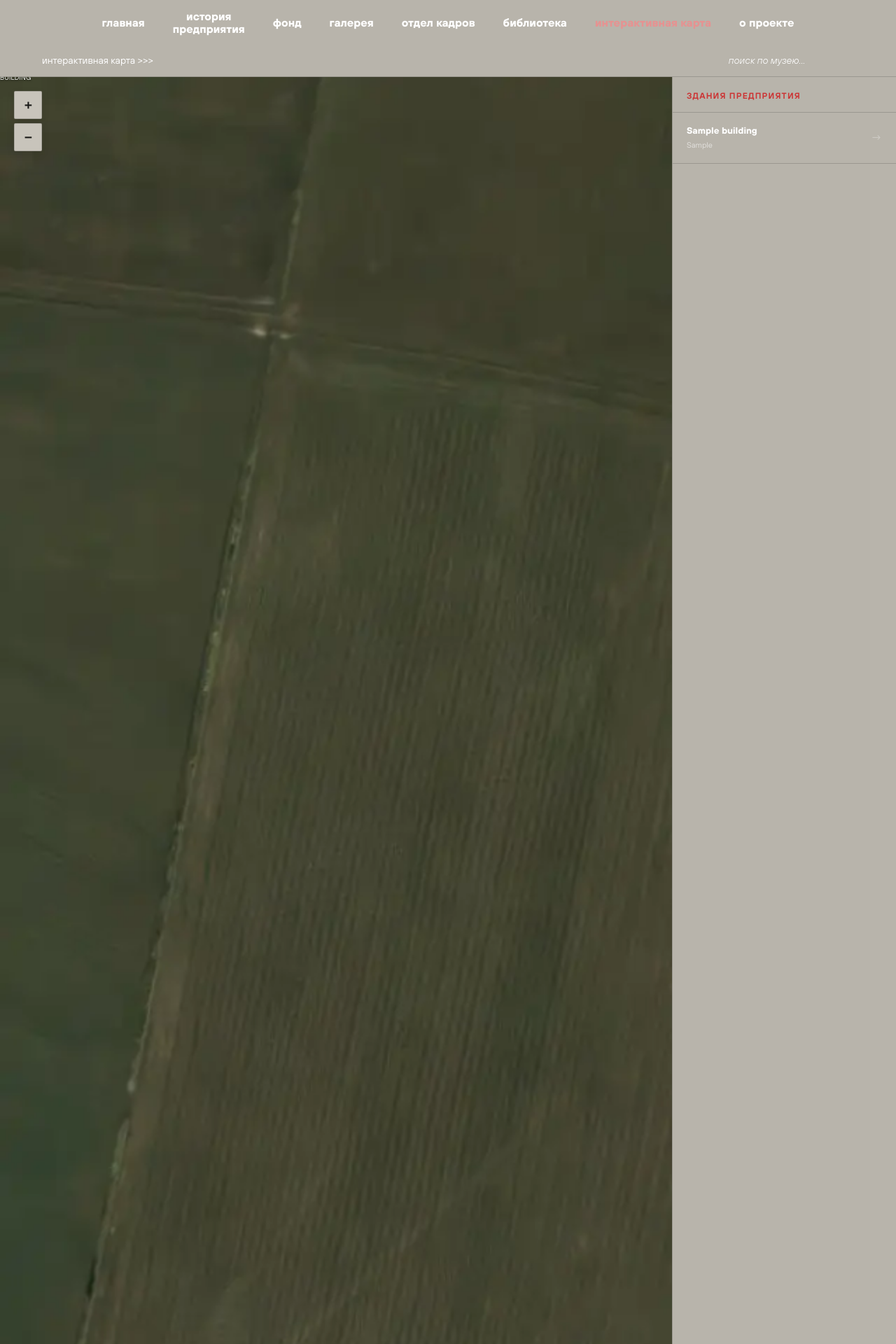
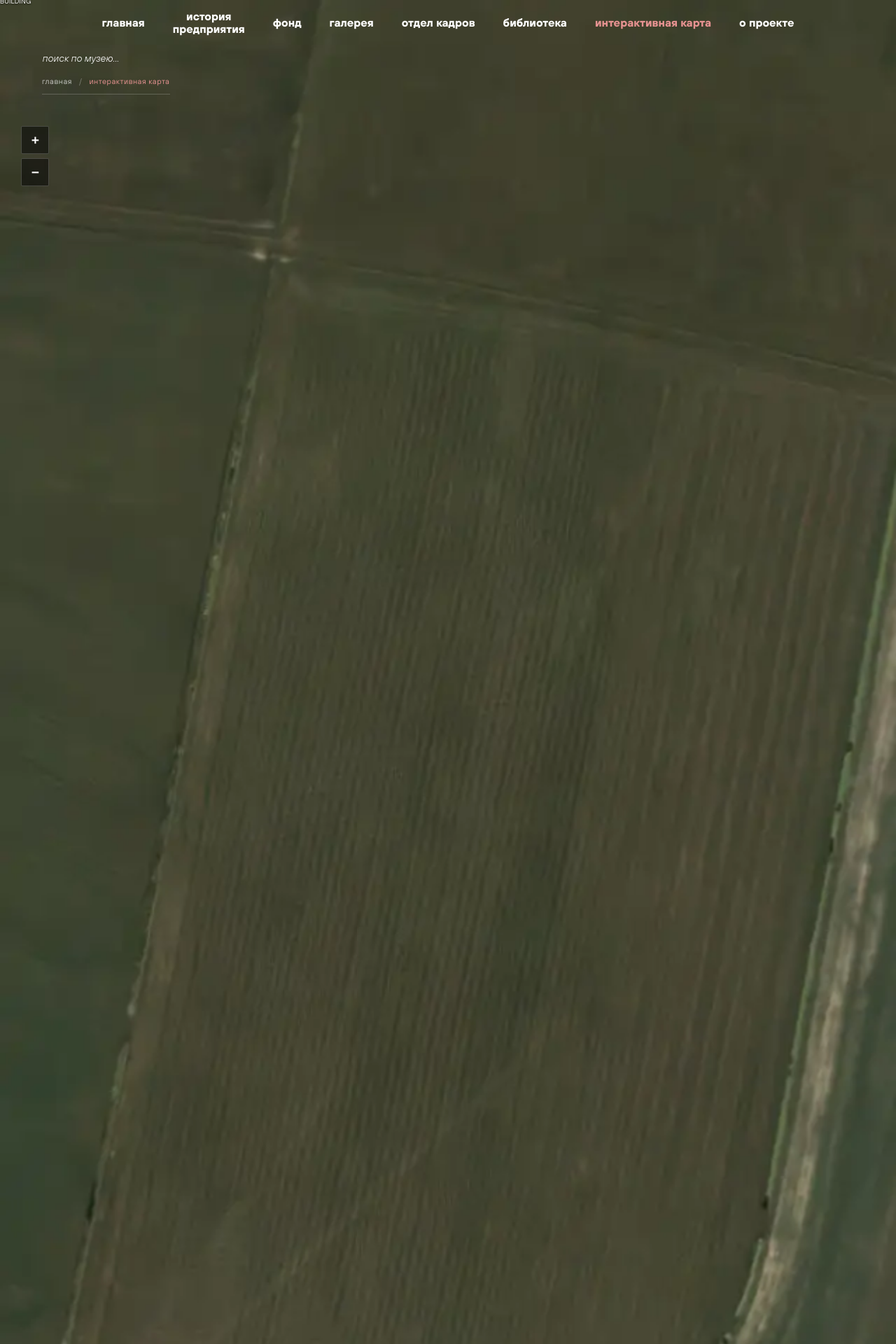
Before and after one commit to Ad1CS/Museum-website-white, a Django app: page /map/ in a window 1280 px wide. Shown: the top 1920 px of the page at 70% size. Run offline with Django 5.2, Linux system fonts and the light colour scheme; tables that the repository leaves empty hold one stand-in row (values such as "Sample post"); grey boxes marked "Sample" are stand-in pictures.

Commit message:
UI: Refactor interactive map to match reference design with fullscreen background, overlay panels, and #E69291 accents

```diff
--- a/templates/mapblock/map.html
+++ b/templates/mapblock/map.html
@@ -9,26 +9,54 @@
 <link rel="preload" as="image" href="{% static 'img/map2002.webp' %}">
 <script src="https://unpkg.com/leaflet@1.9.4/dist/leaflet.js"></script>
 <style>
+/* Fullscreen background map layout */
 #main-content {
-  display: flex;
-  flex-direction: column;
-  flex: 1;
+  position: fixed; top: 0; left: 0; right: 0; bottom: 0;
+  z-index: 1;
 }
 #leaflet-map {
   width:100%; height: 100%;
-  background:#2a2722;
+  background:#1a1815;
 }
 .map-wrapper {
-  display:flex; flex: 1; align-items:stretch;
+  width:100%; height: 100%; position: relative;
 }
-.map-area { flex:1; min-width:0; position:relative; overflow: hidden; }
+.map-area { width:100%; height: 100%; }
+
+/* Hide footer for this page */
+footer#site-footer { display: none !important; }
+
+/* Header Overlay */
+#header {
+  position: absolute; top: 0; left: 0; right: 0; z-index: 5000;
+  background: transparent !important;
+}
+.header-sub-row { border-bottom: none !important; }
+.main-nav a { color: #fff !important; }
+.main-nav a:hover, .main-nav a.active { color: #E69291 !important; }
+.header-section-name { display: none; } /* Hide duplicate section name in header */
+
+/* Breadcrumbs Overlay */
+.breadcrumbs-overlay {
+  position: absolute; top: 100px; left: 60px; z-index: 5000;
+  pointer-events: none;
+}
+.breadcrumbs {
+  background: transparent !important; border: none !important;
+  border-bottom: 1px solid rgba(255,255,255,0.2) !important;
+  padding: 8px 0 !important; font-size: 11px !important;
+  letter-spacing: 0.05em; display: flex; align-items: center; gap: 10px;
+}
+.breadcrumbs a, .breadcrumbs span { color: rgba(255,255,255,0.7) !important; }
+.breadcrumbs .sep { opacity: 0.5; }
+.breadcrumbs .current-item { color: #E69291 !important; }
 
 /* Professional Map Loader */
 .map-loader-overlay {
   position: absolute;
   top: 0; left: 0; right: 0; bottom: 0;
   background: #1a1815;
-  z-index: 5000;
+  z-index: 6000;
   display: flex;
   align-items: center;
   justify-content: center;
@@ -114,159 +142,96 @@
   display: flex; align-items: center; justify-content: center;
 }
 
-/* Sidebar Dropdown - "Accordion" style */
-.map-sidebar-wrap {
-  width:320px; flex-shrink:0; background:var(--bg2);
-  border-left:1px solid var(--border); overflow-y:auto;
+/* Hide existing sidebar */
+.map-sidebar-wrap { display: none !important; }
+
+/* New Building Info Panel (Popup) */
+.building-popup-panel {
+  position: absolute; right: 40px; top: 140px; bottom: 80px;
+  width: 380px; background: rgba(0,0,0,0.75);
+  backdrop-filter: blur(10px);
+  z-index: 4500; color: #fff;
+  display: none; flex-direction: column;
+  box-shadow: 0 10px 40px rgba(0,0,0,0.6);
+  transition: all 0.3s ease;
+  overflow: hidden;
+  border: 1px solid rgba(255,255,255,0.1);
 }
-.map-sidebar-wrap h3 {
-  font-size:12px; font-weight:600; letter-spacing:.1em;
-  text-transform:uppercase; color:var(--red);
-  padding:18px 20px 12px; border-bottom:1px solid var(--border);
-  background: var(--bg2); position: sticky; top: 0; z-index: 10;
+.building-popup-panel.active { display: flex; }
+.popup-close {
+  position: absolute; top: 15px; right: 20px;
+  font-size: 24px; color: #fff; cursor: pointer; z-index: 10;
+  opacity: 0.6; transition: opacity 0.2s;
 }
-.building-list-item {
-  padding: 0; border-bottom: 1px solid var(--border);
-  cursor: default; transition: background .2s;
-  background: var(--bg2);
+.popup-close:hover { opacity: 1; }
+.popup-img-wrap { width: 100%; height: 240px; overflow: hidden; background: #000; }
+.popup-img-wrap img { width: 100%; height: 100%; object-fit: cover; }
+.popup-body { padding: 30px; flex: 1; overflow-y: auto; }
+.popup-body h2 {
+  font-size: 20px; font-weight: 700; text-transform: uppercase;
+  margin-bottom: 15px; color: #fff; line-height: 1.2;
 }
-.b-list-header {
-  padding: 16px 20px; cursor: pointer;
-  display: flex; justify-content: space-between; align-items: center;
-  transition: background .2s;
+.popup-desc {
+  font-family: var(--font); font-size: 14px; color: rgba(255,255,255,0.85);
+  line-height: 1.7; margin-bottom: 25px;
 }
-.b-list-header:hover { background: var(--bg3); }
-.building-list-item.active .b-list-header { background: var(--bg3); }
+.popup-footer { padding: 0 30px 30px; }
+.popup-link {
+  font-size: 12px; color: #fff; text-transform: uppercase;
+  letter-spacing: 0.12em; text-decoration: none;
+  opacity: 0.7; transition: all 0.2s;
+  border-bottom: 1px solid rgba(255,255,255,0.3);
+  padding-bottom: 2px;
+}
+.popup-link:hover { opacity: 1; color: #E69291; border-color: #E69291; }
+.popup-link::after { content: " →"; }
 
-.b-list-header-text { flex: 1; }
-.b-list-header h4 {
-  font-size: 13px; font-weight: 700; color: #fff; margin: 0;
-  transition: color .2s;
+/* Bottom Map Navigation */
+.map-bottom-nav {
+  position: absolute; bottom: 35px; left: 50%; transform: translateX(-50%);
+  z-index: 4500; display: flex; gap: 40px; white-space: nowrap;
 }
-.building-list-item.active h4 { color: var(--red); }
-.b-list-header p { font-size: 11px; color: rgba(255,255,255,0.6); margin: 2px 0 0; }
-
-.b-list-header::after {
-  content: '→'; font-size: 16px; color: rgba(255,255,255,0.3);
-  margin-left: 12px; transition: transform .3s, color .3s;
+.map-nav-item {
+  color: #fff; font-size: 12px; font-weight: 500; text-transform: lowercase;
+  cursor: pointer; transition: color 0.2s; opacity: 0.85;
 }
-.building-list-item.active .b-list-header::after {
-  transform: rotate(90deg); color: var(--red);
-}
-
-.b-list-content {
-  max-height: 0; overflow: hidden;
-  transition: max-height 0.4s cubic-bezier(0.4, 0, 0.2, 1);
-  background: var(--bg);
-}
-.building-list-item.active .b-list-content {
-  max-height: 1500px;
-  border-top: 1px solid var(--border);
-}
-.b-list-inner {
-  padding: 20px;
-}
-
-.b-list-img {
-  width: 100%; border: 1px solid var(--border);
-  margin-bottom: 16px; border-radius: 2px;
-  box-shadow: 0 4px 12px rgba(0,0,0,0.1);
-}
-.b-list-desc {
-  font-size: 13px; color: #fff; line-height: 1.6; margin-bottom: 18px;
-  font-family: var(--serif); opacity: 0.95;
-}
-.b-list-photos {
-  display: grid; grid-template-columns: repeat(3, 1fr); gap: 8px;
-  margin-bottom: 18px;
-}
-.b-list-photos img {
-  width: 100%; aspect-ratio: 1/1; object-fit: cover;
-  border-radius: 2px; border: 1px solid var(--border);
-  cursor: pointer; transition: transform .2s, opacity .2s;
-}
-.b-list-photos img:hover { transform: scale(1.05); opacity: 0.9; }
-.b-list-link {
-  display: flex; align-items: center; gap: 6px;
-  font-size: 11px; font-weight: 700;
-  color: var(--red); text-transform: uppercase; letter-spacing: .08em;
-  transition: color .2s;
-}
-.b-list-link:hover { color: #fff; }
+.map-nav-item:hover, .map-nav-item.active { color: #E69291; opacity: 1; }
 
 /* Custom Map Controls */
-.leaflet-control-zoom { border: none !important; margin: 20px !important; }
+.leaflet-control-zoom { border: none !important; margin-top: 180px !important; margin-left: 30px !important; }
 .leaflet-control-zoom a {
-  background: var(--bg) !important; color: var(--text) !important;
-  border: 1px solid var(--border) !important;
+  background: rgba(0,0,0,0.5) !important; color: #fff !important;
+  border: 1px solid rgba(255,255,255,0.2) !important;
   width: 40px !important; height: 40px !important;
   line-height: 40px !important; font-size: 18px !important;
-  border-radius: 2px !important; box-shadow: 0 4px 12px rgba(0,0,0,0.1) !important;
+  border-radius: 2px !important;
   margin-bottom: 6px !important; transition: all .2s !important;
   display: flex !important; align-items: center; justify-content: center;
 }
-.leaflet-control-zoom a:hover { color: #fff !important; background: #e69291 !important; border-color: #e69291 !important; }
+.leaflet-control-zoom a:hover { color: #fff !important; background: #E69291 !important; border-color: #E69291 !important; }
 
-/* Drawing Mode Results Overlay */
-#draw-results {
-  position: absolute; top: 70px; left: 15px;
-  background: rgba(0,0,0,0.85); color: #fff;
-  padding: 15px; border-radius: 6px;
-  font-family: monospace; font-size: 11px;
-  z-index: 2000; display: none;
-  max-width: 280px; border: 1px solid var(--red);
-  box-shadow: 0 4px 20px rgba(0,0,0,0.5);
-}
-#draw-results h4 { margin: 0 0 10px; color: var(--red); text-transform: uppercase; font-size: 12px; }
-#draw-results .val-row { margin-bottom: 8px; }
-#draw-results label { color: #888; display: block; margin-bottom: 2px; }
-#draw-results input {
-  width: 100%; background: #222; border: 1px solid #444;
-  color: #0f0; padding: 4px; border-radius: 2px; font-size: 10px;
-}
-.draw-hint { font-style: italic; color: #aaa; margin-top: 10px; }
-
-.draw-point-marker {
-  background: var(--red); border: 2px solid #fff;
-  border-radius: 50%; width: 10px; height: 10px;
-  box-shadow: 0 0 10px rgba(204,51,51,0.8);
+/* Territory Overlay adjustment */
+.territory-label {
+  background: rgba(0,0,0,0.6) !important;
+  backdrop-filter: blur(4px);
+  border: 1px solid rgba(255,255,255,0.1) !important;
 }
 
-/* Territory Overlay - REFINED DESIGN */
-.territory-rect {
-  fill: rgba(204, 51, 51, 0.15);
-  stroke: var(--red);
-  stroke-width: 3;
-  stroke-dasharray: none;
-  filter: drop-shadow(0 0 15px rgba(204,51,51,0.4));
-  cursor: pointer;
-  transition: opacity 0.4s, fill 0.3s;
-}
-.territory-rect:hover {
-  fill: rgba(204, 51, 51, 0.25);
-  stroke-width: 5;
-}
-.territory-label-marker {
-  pointer-events: none;
-  transition: opacity 0.4s;
-}
-.territory-label {
-  font-family: var(--font); font-size: 16px; font-weight: 500;
-  letter-spacing: .08em; text-transform: uppercase;
-  color: #fff; text-align: center;
-  text-shadow: 0 2px 8px rgba(0,0,0,0.6);
-  padding: 10px 20px; border-radius: 2px;
-  background: rgba(26,26,24,0.8);
-  backdrop-filter: blur(4px);
-  border: 1px solid rgba(255,255,255,0.2);
-  box-shadow: 0 4px 15px rgba(0,0,0,0.4);
-  white-space: nowrap;
-}
-
-@media(max-width:700px) {
-  .map-sidebar-wrap { display:none; }
+@media(max-width:900px) {
+  .building-popup-panel { width: 320px; right: 20px; top: 120px; }
+  .map-bottom-nav { gap: 20px; overflow-x: auto; max-width: 90vw; padding-bottom: 10px; }
 }
 </style>
+{% endblock %}
+
+{% block breadcrumbs %}
+<div class="breadcrumbs-overlay">
+  <div class="breadcrumbs">
+    <a href="{% url 'home' %}">главная</a>
+    <span class="sep">/</span>
+    <span class="current-item">интерактивная карта</span>
+  </div>
+</div>
 {% endblock %}
 
 {% block content %}
@@ -655,42 +644,58 @@
 
   updateVisibility();
 
+  // Popup functions
+  window.closePopup = function() {
+    document.getElementById('building-popup').classList.remove('active');
+    // Clear selection
+    Object.keys(markers).forEach(s => {
+      markers[s].setStyle({ fillOpacity: 0, stroke: '#FFFFFF', weight: 1 });
+    });
+  };
+
+  // Bottom navigation switching
+  document.querySelectorAll('.map-nav-item').forEach(item => {
+    item.addEventListener('click', function() {
+      document.querySelectorAll('.map-nav-item').forEach(i => i.classList.remove('active'));
+      this.classList.add('active');
+    });
+  });
+
   // Sidebar click → fly to building & open/toggle accordion
-  window.flyToBuilding = function(slug, forceOpen = false) {
+  window.flyToBuilding = function(slug) {
     const b = buildings[slug];
     if (!b) return;
 
-    const sidebarItem = document.getElementById(`sidebar-${slug}`);
-    const isCurrentlyActive = sidebarItem && sidebarItem.classList.contains('active');
-
     const target = [IMG_H - b.y, b.x];
-    const currentZoom = map.getZoom();
-    const targetZoom = currentZoom >= BUILDING_ZOOM ? currentZoom : BUILDING_ZOOM;
+    const targetZoom = Math.max(map.getZoom(), BUILDING_ZOOM);
 
     map.flyTo(target, targetZoom, { duration: 0.8 });
 
-    document.querySelectorAll('.building-list-item').forEach(el => {
-      if (el.getAttribute('data-slug') === slug) {
-        if (isCurrentlyActive && !forceOpen) {
-          el.classList.remove('active');
-        } else {
-          el.classList.add('active');
-          el.scrollIntoView({ behavior: 'smooth', block: 'nearest' });
-        }
+    // Mark as selected
+    Object.keys(markers).forEach(s => {
+      const poly = markers[s];
+      if (s === slug) {
+        poly.setStyle({ fillOpacity: 0.4, stroke: '#E69291', weight: 2 });
+        poly.bringToFront();
       } else {
-        el.classList.remove('active');
+        poly.setStyle({ fillOpacity: 0, stroke: '#FFFFFF', weight: 1 });
       }
     });
 
-    Object.keys(markers).forEach(s => {
-      const poly = markers[s];
-      const sidebarNowActive = document.getElementById(`sidebar-${s}`).classList.contains('active');
-      if (sidebarNowActive) {
-        poly.setStyle({ fillOpacity: 0.5, weight: 3 });
+    // Update and show popup
+    const popup = document.getElementById('building-popup');
+    if (popup) {
+      document.getElementById('popup-title').textContent = b.name;
+      document.getElementById('popup-desc').innerHTML = b.desc;
+      document.getElementById('popup-link').href = b.url;
+      if (b.mainImage) {
+        document.getElementById('popup-img').src = b.mainImage;
+        document.getElementById('popup-img').parentElement.style.display = 'block';
       } else {
-        poly.setStyle({ fillOpacity: 0.15, weight: 1.2 });
+        document.getElementById('popup-img').parentElement.style.display = 'none';
       }
-    });
+      popup.classList.add('active');
+    }
   };
 })();
 </script>
```
Also changed, not shown: other parts of templates/mapblock/map.html (+32 -8 lines).
